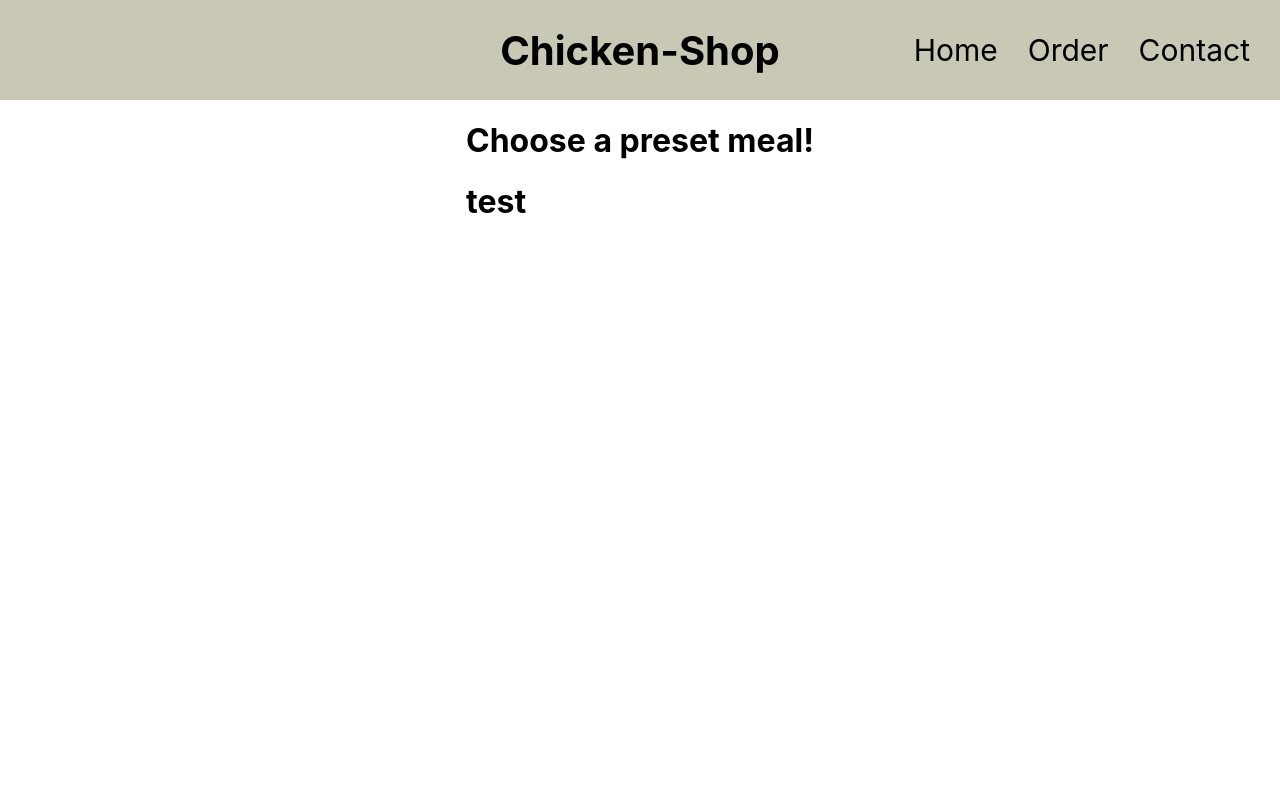
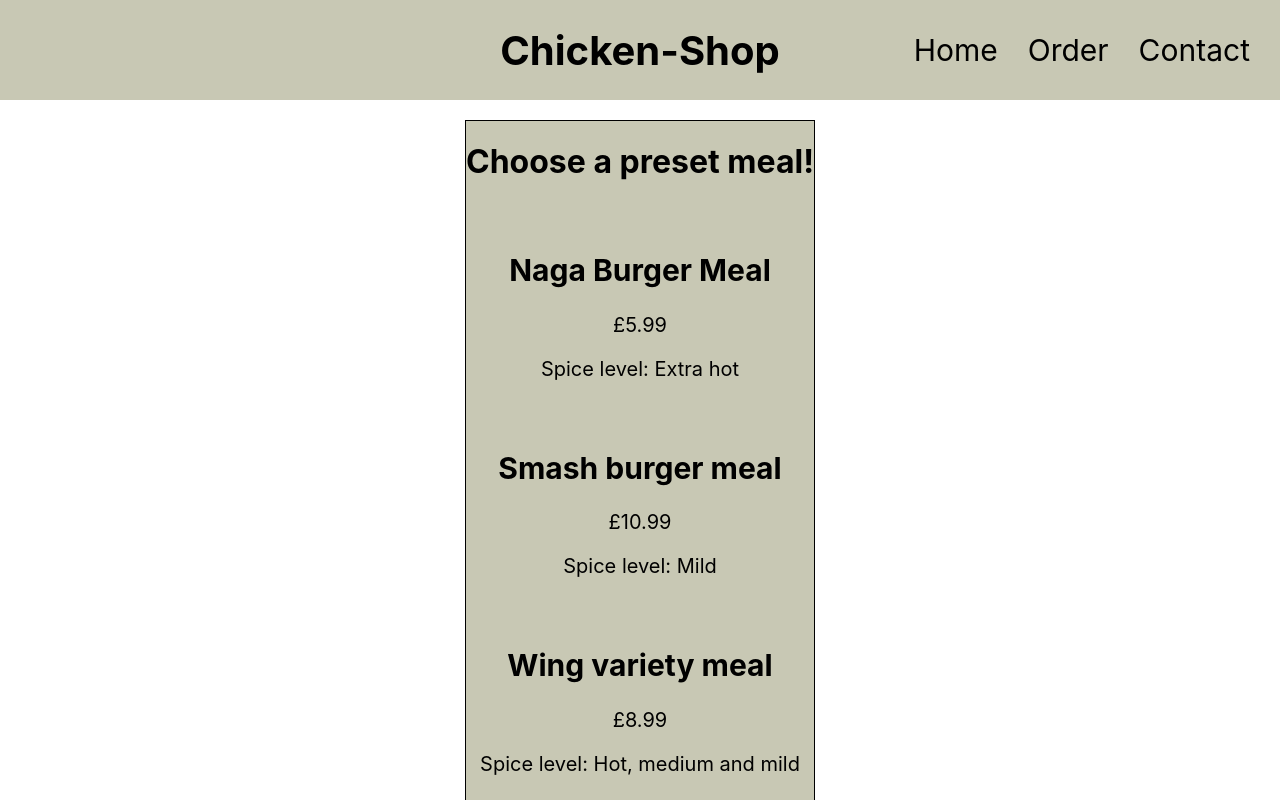
Before and after one commit to Shibaz98/chickenshop, a React (Create React App) app: page /order in a window 1280 px wide. Shown: the top 800 px of the page. Built offline with nearby package versions, Linux system fonts and the light colour scheme; data requests are answered from the project's data file.

Commit message:
created a mealsdescription component that loads details of selected meal, currently throwing error but works when you restart the local json server, need to fix it tomo

```diff
--- a/src/App.js
+++ b/src/App.js
@@ -6,6 +6,7 @@ import Home from './Components/Home/Home';
 import Orderlayout from './Components/Order/Orderlayout';
 import Meals from './Components/Meals/Meals';
 import { mealsloader } from './Components/Meals/Meals';
+import MealsDescription, { descriptionloader } from './Components/MealsDescription/MealsDescription';
 
 function App() {
 
@@ -15,6 +16,7 @@ function App() {
         <Route index element={<Home/>}/>
         <Route path='order' element={<Orderlayout/>}>
           <Route index element ={<Meals/>} loader={mealsloader}/>
+          <Route path=':id' loader={descriptionloader} element={<MealsDescription/>}/>
         </Route>
       </Route>
     )
--- a/src/Components/Meals/Meals.js
+++ b/src/Components/Meals/Meals.js
@@ -7,7 +7,14 @@ export default function Meals() {
 
   return (
     <div className="meals">
-      <h1>test</h1>
+      <h1>Choose a preset meal!</h1>
+      {meals.map((meal) =>
+      <Link to={meal.id} key={meal.id}>
+        <h2>{meal.meal}</h2>
+        <p>{meal.cost}</p>
+        <p>Spice level: {meal.spice}</p>
+      </Link>
+      )}
     </div>
   )
 }
--- /dev/null
+++ b/src/Components/MealsDescription/MealsDescription.js
@@ -0,0 +1,32 @@
+import { useParams, useLoaderData } from "react-router-dom"
+
+
+
+
+export default function MealsDescription() {
+
+    const descriptionLoader = useLoaderData()
+    let { id } = useParams()
+
+    return (
+    <div className="meals-description">
+        <h1>{descriptionLoader.meal}</h1>
+        <p>{descriptionLoader.cost}</p>
+        <p>{descriptionLoader.spice}</p>
+        <p>{descriptionLoader.description}</p>
+    </div>
+  )
+}
+
+
+export async function descriptionloader({params}) {
+
+    const response = await fetch(`http://localhost:4000/meals/` + params.id)
+    console.log(params)
+    if (!response.ok) {
+        throw new Error('Failed to fetch meals')
+    }
+        return response.json()
+
+
+}
--- a/src/Components/Order/Orderlayout.js
+++ b/src/Components/Order/Orderlayout.js
@@ -3,7 +3,6 @@ import { Outlet } from "react-router-dom"
 export default function Orderlayout() {
   return (
     <div className="order-layout">
-        <h1>Choose a preset meal!</h1>
         <Outlet/>
     </div>
 
--- a/src/data/db.json
+++ b/src/data/db.json
@@ -4,25 +4,30 @@
       "id": 1,
       "meal": "Naga Burger Meal",
       "cost": "£5.99",
-      "spice": "Extra hot"
+      "spice": "Extra hot",
+      "description": "Our Naga burger meal is not for the faint hearted. It is made with the world's hottest chilli, the Naga chilli. This meal is for those who love a challenge and can handle the heat. The meal comes with a side of fries and a drink.",
+      "image":"/images/nagaburger.jpeg"
     },
     {
       "id": 2,
       "meal": "Smash burger meal",
       "cost": "£10.99",
-      "spice": "Mild"
+      "spice": "Mild",
+      "description": "Our smash burger meal is made with 100% beef patties, cheese, lettuce, tomato, onions and our special sauce. This meal is perfect for those who love a classic burger. The meal comes with a side of fries and a drink."
     },
     {
       "id": 3,
       "meal": "Wing variety meal",
       "cost": "£8.99",
-      "spice": "Hot, medium and mild"
+      "spice": "Hot, medium and mild",
+      "description": "Our wing variety meal is perfect for those who love wings. The meal comes with 6 wings, 2 of each spice level. The wings are marinated in our special sauce and cooked to perfection. The meal comes with a side of fries and a drink."
     },
     {
       "id": 4,
       "meal": "Chicken burger meal",
       "cost": "£3.99",
-      "spice": "Mild"
+      "spice": "Mild",
+      "description": "Our chicken burger meal is made with 100% chicken breast, lettuce, tomato, onions and our special sauce. This meal is perfect for those who love a classic chicken burger. The meal comes with a side of fries and a drink."
     }
 
   ]
--- a/src/index.css
+++ b/src/index.css
@@ -58,3 +58,23 @@ img{
   max-width: 100%;
   height: auto;
 }
+
+.meals {
+  max-width: 900px;
+  background-color: #c8c8b4;
+  border: solid 1px black;
+  text-align: center;
+  margin: 20px;
+}
+
+.meals a{
+  text-decoration: none;
+  color: black;
+  font-size: 20px;
+  margin: 30px;
+}
+
+.meals a:hover{
+  color: white;
+  background-color: black;
+}
```
Also changed, not shown: src/images/nagaburger.jpeg (added).
